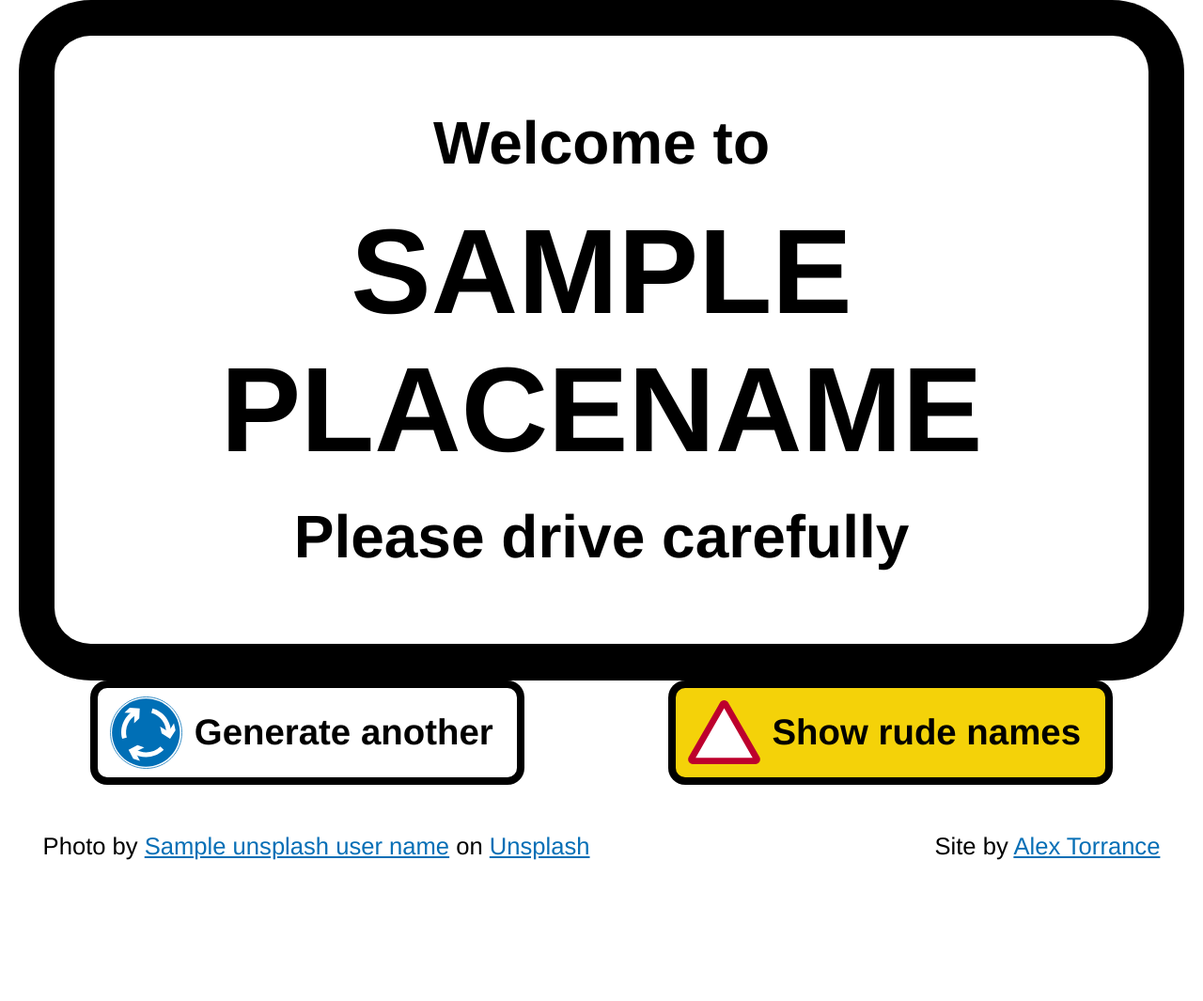
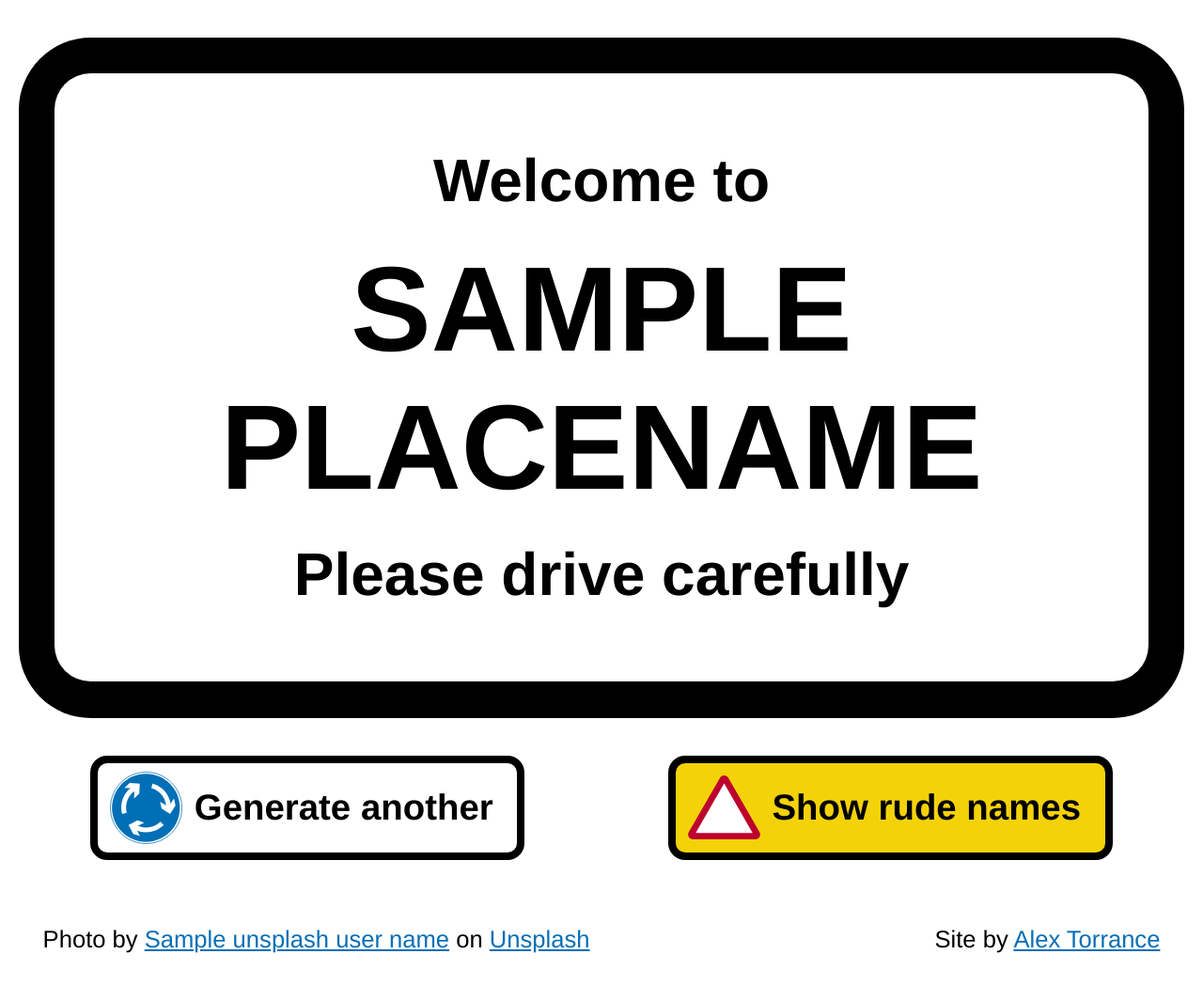
Before and after one commit to alextea/placenames, a Flask app: template flask_app/templates/home.html in a window 1280 px wide. Shown: the part 96-1161 px from the top of the page at 94% size. Before the commit the page ends 1011 px from the top, so only its background shows below. Run offline with Flask 3, Linux system fonts and the light colour scheme; the template is opened without the code that fills it: most values are stand-ins (such as "Sample title", 1, 10 or a date in 2020).

Commit message:
Style tweaks

```diff
--- a/flask_app/app.py
+++ b/flask_app/app.py
@@ -2,9 +2,9 @@ from flask import Flask, render_template, request
 from placenames.generate_placename import generate_common_placename, generate_rude_placename
 import requests
 import os
+import traceback
 
 from dotenv import load_dotenv
-import traceback
 load_dotenv()
 
 app = Flask(__name__)
--- a/flask_app/static/site.css
+++ b/flask_app/static/site.css
@@ -23,6 +23,7 @@ body {
   justify-content: space-between;
 
   min-height: calc(100vh - 40px);
+  gap: 5vh;
 }
 
 header {
@@ -252,7 +253,7 @@ footer {
   font-size: 2vw;
   background-color: #fff;
   color: #000;
-  padding: 1em;
+  padding: 0.2em 1em;
 
   display: flex;
   flex-direction: row;
```
